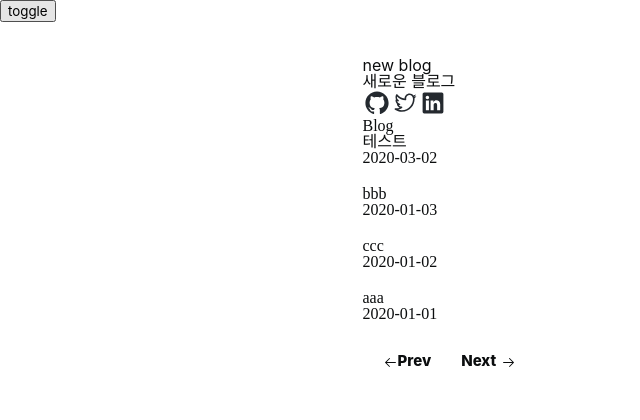
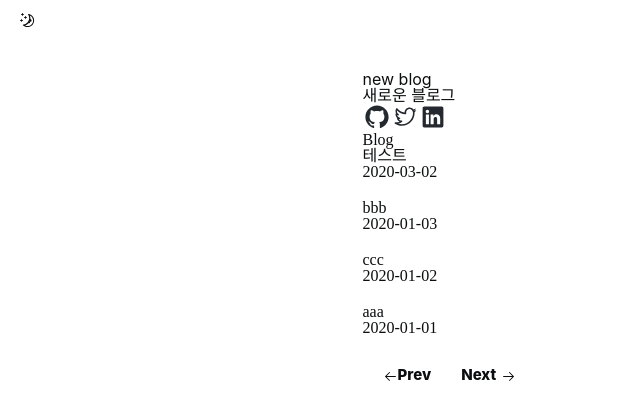
Before and after one commit to yunu7067/blogwalk-with-astro, a Next.js app: page / in a window 1280 px wide. Shown: the top 420 px of the page, without its empty margins (0-640 px from the left). Built offline with nearby package versions, Linux system fonts and the light colour scheme; a web font is replaced by a local one.

Commit message:
update button

```diff
--- a/src/components/Layout.tsx
+++ b/src/components/Layout.tsx
@@ -1,3 +1,5 @@
+import {Button} from '@com/atoms';
+import {LightningBoltIcon, MoonIcon, SunIcon} from '@radix-ui/react-icons';
 import {styled} from '@style/createStyles';
 import {darkTheme, lightTheme} from '@style/themes';
 import {BlogConfigType} from '@types';
@@ -20,7 +22,7 @@ const Root = styled('div', {
 });
 
 function Layout({children, config}: LayoutProps) {
-  const {theme, toggleTheme} = useTheme({default: config.theme, light: lightTheme, dark: darkTheme});
+  const {theme, themeString, toggleTheme} = useTheme({default: config.theme, light: lightTheme, dark: darkTheme});
   // console.debug(config);
 
   return (
@@ -43,7 +45,9 @@ function Layout({children, config}: LayoutProps) {
         <link rel='icon' href='/favicon.ico' />
       </Head>
       <Root className={theme}>
-        {config.theme === 'auto' && <button onClick={toggleTheme}>toggle</button>}
+        {config.theme === 'auto' && (
+          <Button onClick={toggleTheme}>{themeString === 'light' ? <SunIcon /> : <MoonIcon />}</Button>
+        )}
         <aside>{config.avatar?.enabled && <img src={`/${config.avatar.src}`} alt='avatar' width='64' />}</aside>
         <main>{children}</main>
       </Root>
--- a/src/libs/useTheme.ts
+++ b/src/libs/useTheme.ts
@@ -15,6 +15,7 @@ function getSystemTheme() {
 
 export default function useTheme(options: useThemeProps) {
   const [theme, setTheme] = useState(options.light);
+  const [themeString, setThemeString] = useState(options.light);
 
   useLayoutEffect(() => {
     switch (options.default) {
@@ -45,6 +46,7 @@ export default function useTheme(options: useThemeProps) {
 
   const changeTheme = (theme: ThemeString) => {
     setTheme(theme === 'light' ? options.light : options.dark);
+    setThemeString(theme);
     LocalStorage.setItem('theme', theme);
   };
 
@@ -53,5 +55,5 @@ export default function useTheme(options: useThemeProps) {
     changeTheme(toggledTheme);
   };
 
-  return {theme, changeTheme, toggleTheme};
+  return {theme, themeString, changeTheme, toggleTheme};
 }
```
